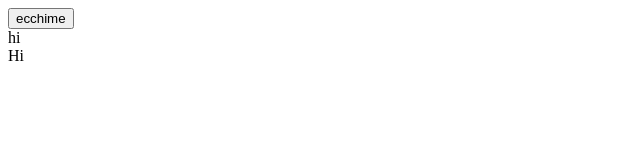
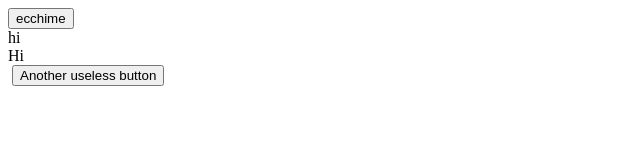
Before and after one commit to giorgia-amici/gioQuery, a website: page index.html in a window 1280 px wide. Shown: the whole page, without its empty margins (0-640 px from the left). Drawn offline with Linux system fonts and the light colour scheme.

Commit message:
added syntax

```diff
--- a/index.html
+++ b/index.html
@@ -6,6 +6,7 @@
    <div>hi</div>
     <div id="some_id" class="some_class some_other_class">Hi</div>
     <img id="some_other_id" class="some_class some_other_class"></img>
+    <input type="button"  class="ciao" value="Another useless button"><br>
       <script src= "public/js/index.js"> </script>
       <script src= "public/js/jquery-2.1.1.min.js" ></script>
 
--- a/public/js/index.js
+++ b/public/js/index.js
@@ -65,6 +65,7 @@ MyLibrary.prototype.selectAllButtons = function(selector){
     // needs to fetch the ones whose tag name is button
     this.fetchElementFromDOM('button')
     // needs to fetch also the one whose type is button
+    // $('input[type=button],select');
 };
 
 
```
